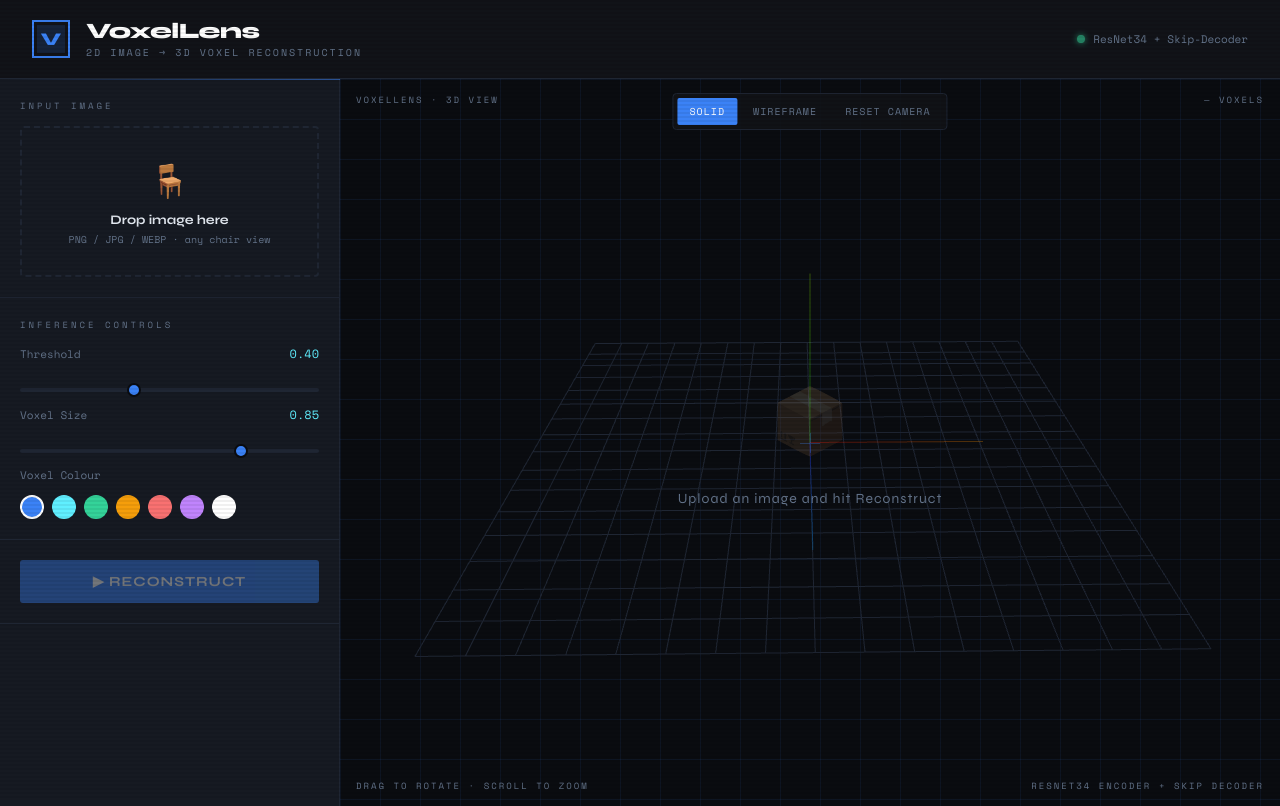
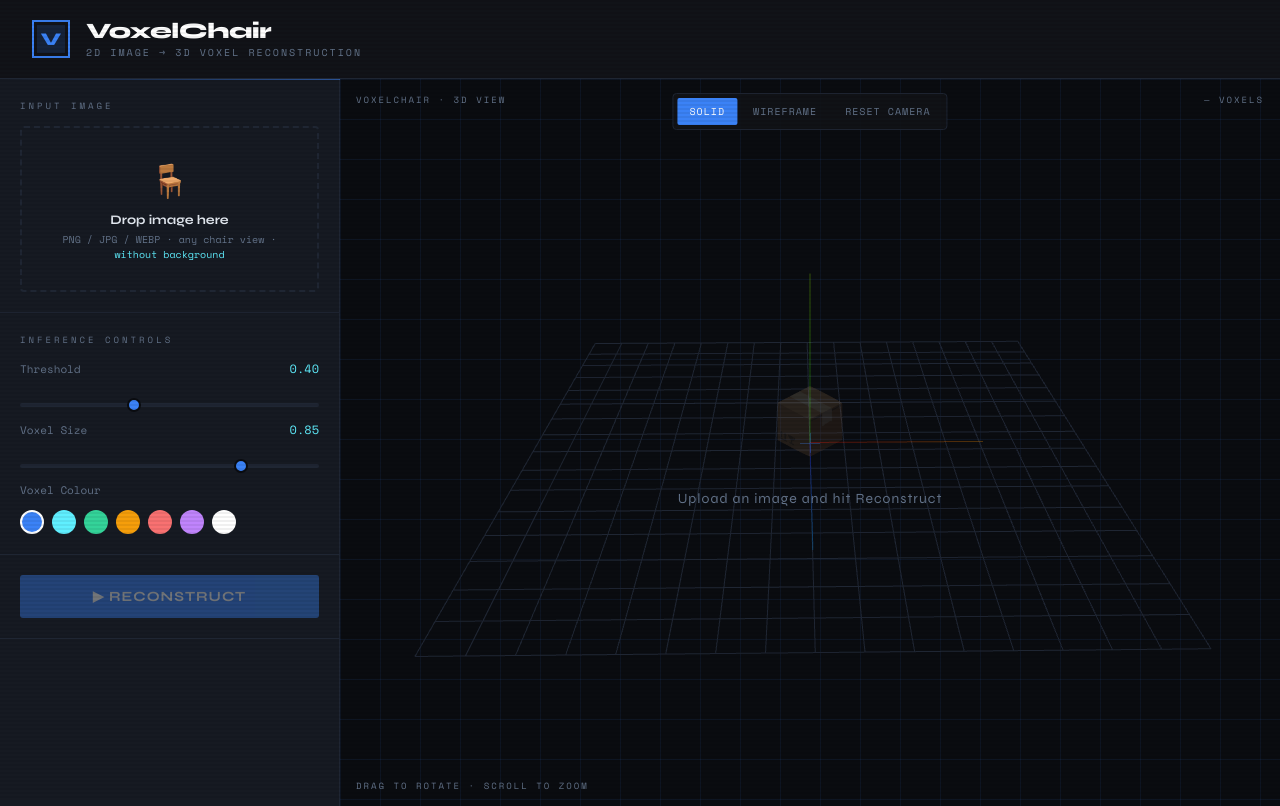
Before and after one commit to Singhania2004/Shapenet_2d_to_voxels_cnn, a Flask app: page / in a window 1280 px wide. Run offline with Flask 3, Linux system fonts and the light colour scheme.

Commit message:
v8 final

```diff
--- a/app.py
+++ b/app.py
@@ -104,19 +104,12 @@
     num_occupied = int((prob_vol > threshold).sum())
     total_voxels = int(prob_vol.size)
 
-    # IoU at multiple thresholds (relative, for UI display)
-    iou_stats = {}
-    for t in [0.3, 0.4, 0.5]:
-        binary = (prob_vol > t)
-        iou_stats[str(t)] = round(float(binary.sum()) / total_voxels, 4)
-
     payload = {
         "voxels": occupied.tolist(),          # list of [x,y,z] triples
         "grid_size": int(prob_vol.shape[0]),
         "num_occupied": num_occupied,
         "total_voxels": total_voxels,
         "threshold": threshold,
-        "iou_stats": iou_stats,
         "image_b64": img_b64,
     }
 
--- a/templates/index.html
+++ b/templates/index.html
@@ -3,7 +3,7 @@
 <head>
 <meta charset="UTF-8"/>
 <meta name="viewport" content="width=device-width,initial-scale=1"/>
-<title>VoxelLens — 2D → 3D Reconstruction</title>
+<title>VoxelChair — 2D → 3D Reconstruction</title>
 
 <!-- Three.js + OrbitControls -->
 <script src="https://cdnjs.cloudflare.com/ajax/libs/three.js/r128/three.min.js"></script>
@@ -101,21 +101,7 @@
   text-transform: uppercase;
   margin-top: 1px;
 }
-.status-dot {
-  margin-left: auto;
-  display: flex;
-  align-items: center;
-  gap: 8px;
-  font-size: 11px;
-  color: var(--muted);
-}
-.dot {
-  width: 8px; height: 8px;
-  border-radius: 50%;
-  background: var(--success);
-  box-shadow: 0 0 6px var(--success);
-  animation: pulse 2s ease-in-out infinite;
-}
+
 @keyframes pulse {
   0%,100% { opacity: 1; }
   50%      { opacity: 0.4; }
@@ -309,9 +295,6 @@
   margin-top: 4px;
 }
 
-.iou-bar-wrap {
-  margin-top: 14px;
-}
 .iou-row {
   display: flex;
   align-items: center;
@@ -514,12 +497,8 @@
 <header>
   <div class="logo-mark">V</div>
   <div class="logo-text">
-    <h1>VoxelLens</h1>
+    <h1>VoxelChair</h1>
     <p>2D Image → 3D Voxel Reconstruction</p>
-  </div>
-  <div class="status-dot">
-    <div class="dot"></div>
-    <span>ResNet34 + Skip-Decoder</span>
   </div>
 </header>
 
@@ -535,7 +514,7 @@
         <input type="file" id="file-input" accept="image/*"/>
         <span class="dz-icon">🪑</span>
         <div class="dz-title">Drop image here</div>
-        <div class="dz-sub">PNG / JPG / WEBP · any chair view</div>
+        <div class="dz-sub">PNG / JPG / WEBP · any chair view · <span style="color: var(--accent2)">without background</span></div>
       </div>
       <img id="preview" class="preview-img" alt="preview"/>
     </div>
@@ -596,11 +575,6 @@
           <div class="stat-label">Threshold</div>
         </div>
       </div>
-
-      <div class="iou-bar-wrap" id="iou-bars">
-        <div class="section-label" style="margin-top:12px">Occupancy @ Thresholds</div>
-        <!-- filled by JS -->
-      </div>
     </div>
 
   </div>
@@ -619,10 +593,9 @@
       <div class="loading-text">Running inference...</div>
     </div>
 
-    <div class="corner-label tl">VoxelLens · 3D View</div>
+    <div class="corner-label tl">VoxelChair · 3D View</div>
     <div class="corner-label tr" id="vox-count-label">— voxels</div>
     <div class="corner-label bl">Drag to rotate · Scroll to zoom</div>
-    <div class="corner-label br">ResNet34 Encoder + Skip Decoder</div>
     <div class="crosshair"></div>
 
     <div class="viewer-toolbar">
@@ -895,18 +868,6 @@
     document.getElementById('s-grid').textContent    = `${data.grid_size}³`;
     document.getElementById('s-thresh').textContent  = data.threshold.toFixed(2);
 
-    // IoU bars
-    const barContainer = document.getElementById('iou-bars');
-    barContainer.innerHTML = '<div class="section-label" style="margin-top:12px;margin-bottom:8px">Occupancy @ Thresholds</div>';
-    Object.entries(data.iou_stats).forEach(([t, val]) => {
-      barContainer.innerHTML += `
-        <div class="iou-row">
-          <div class="iou-lbl">τ = ${t}</div>
-          <div class="iou-track"><div class="iou-fill" style="width:${(val*100).toFixed(1)}%"></div></div>
-          <div class="iou-num">${(val*100).toFixed(1)}%</div>
-        </div>`;
-    });
-
     controls.autoRotate = true;
   } catch (err) {
     showToast(`Error: ${err.message}`);
```
